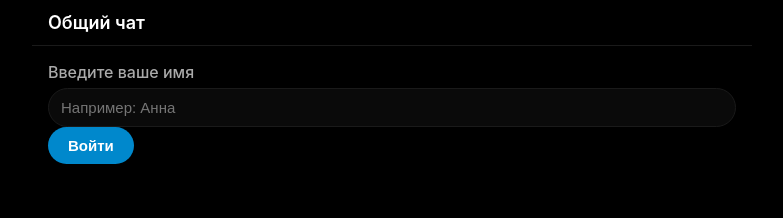
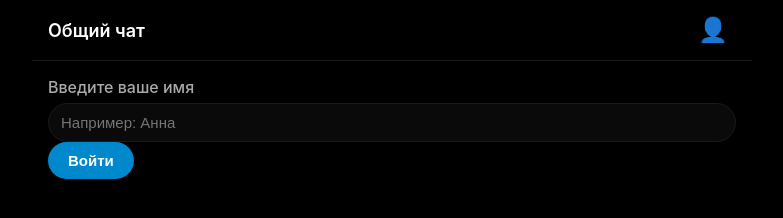
Before and after one commit to brawlerleg/brawlchat, a plain HTML site: page index.html in a window 1280 px wide. Shown: the whole page, without its empty margins (248-1031 px from the left). Drawn offline with Linux system fonts and the light colour scheme; no server answers.

Commit message:
Add profile button to chat header
Added a profile button to the header for user access.

```diff
--- a/index.html
+++ b/index.html
@@ -13,6 +13,7 @@
   <div class="container">
     <header>
       <h1>Общий чат</h1>
+      <button class="profile-btn" id="profileBtn">👤</button>
     </header>
 
     <section class="join" id="joinSection">
```
